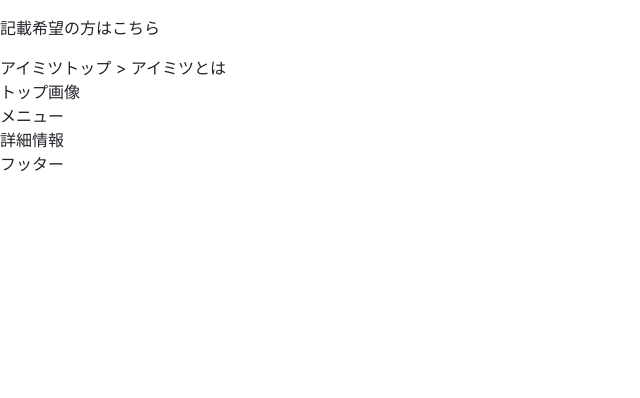
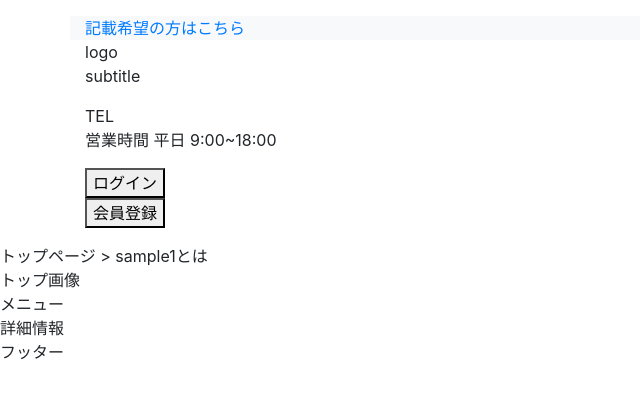
Before and after one commit to DenDen047/LandingPageSamples, a plain HTML site: page sample1/index.html in a window 1280 px wide. Shown: the whole page, without its empty margins (0-640 px from the left). Drawn offline with nearby package versions, Linux system fonts and the light colour scheme.

Commit message:
header部分を抜き出した

```diff
--- a/sample1/index.html
+++ b/sample1/index.html
@@ -8,17 +8,36 @@
     <!-- Bootstrap CSS -->
     <link rel="stylesheet" href="https://stackpath.bootstrapcdn.com/bootstrap/4.2.1/css/bootstrap.min.css" integrity="sha384-GJzZqFGwb1QTTN6wy59ffF1BuGJpLSa9DkKMp0DgiMDm4iYMj70gZWKYbI706tWS" crossorigin="anonymous">
 
-    <title>Hello, world!</title>
+    <title>Sample1</title>
   </head>
   <body>
     <header class="py-3">
-      <div>
-        記載希望の方はこちら
+      <div class="container bg-light">
+        <a href="">記載希望の方はこちら</a>
+      </div>
+      <div class="container">
+        <div>
+          logo
+        </div>
+        <p>subtitle</p>
+        <div>
+          <div>TEL</div>
+          <p>営業時間 平日 9:00~18:00</p>
+          <div class="">
+            <div>
+              <button>ログイン</button>
+            </div>
+            <div>
+              <button>会員登録</button>
+            </div>
+          </div>
+        </div>
+
       </div>
     </header>
     <main>
       <div>
-        アイミツトップ > アイミツとは
+        トップページ > sample1とは
       </div>
       <div>
         トップ画像
```
